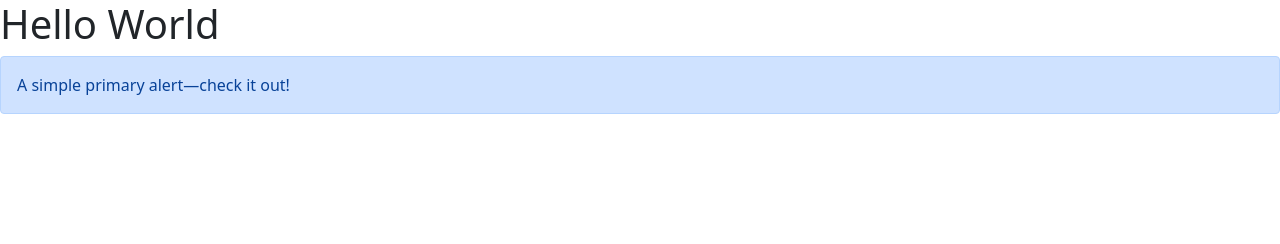
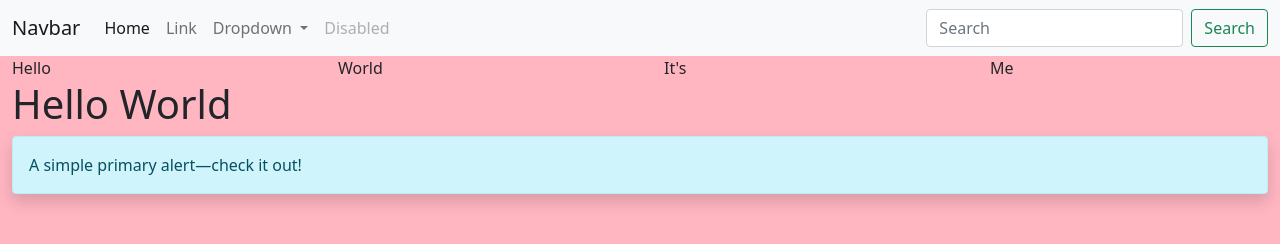
Before and after one commit to danielwrosenbaum/portfolio-website, a plain HTML site: page index.html in a window 1280 px wide. Drawn offline with nearby package versions, Linux system fonts and the light colour scheme.

Commit message:
added styles.css

```diff
--- a/index.html
+++ b/index.html
@@ -6,14 +6,64 @@
   <meta http-equiv="X-UA-Compatible" content="IE=edge">
   <meta name="viewport" content="width=device-width, initial-scale=1.0">
   <link rel="stylesheet" href="css/bootstrap.css" />
+  <link rel="stylesheet" href="styles.css" />
   <title>Document</title>
 </head>
 
 <body>
+  <nav class="navbar navbar-expand-lg navbar-light bg-light">
+    <div class="container-fluid">
+      <a class="navbar-brand" href="#">Navbar</a>
+      <button class="navbar-toggler" type="button" data-bs-toggle="collapse" data-bs-target="#navbarSupportedContent"
+        aria-controls="navbarSupportedContent" aria-expanded="false" aria-label="Toggle navigation">
+        <span class="navbar-toggler-icon"></span>
+      </button>
+      <div class="collapse navbar-collapse" id="navbarSupportedContent">
+        <ul class="navbar-nav me-auto mb-2 mb-lg-0">
+          <li class="nav-item">
+            <a class="nav-link active" aria-current="page" href="#">Home</a>
+          </li>
+          <li class="nav-item">
+            <a class="nav-link" href="#">Link</a>
+          </li>
+          <li class="nav-item dropdown">
+            <a class="nav-link dropdown-toggle" href="#" id="navbarDropdown" role="button" data-bs-toggle="dropdown"
+              aria-expanded="false">
+              Dropdown
+            </a>
+            <ul class="dropdown-menu" aria-labelledby="navbarDropdown">
+              <li><a class="dropdown-item" href="#">Action</a></li>
+              <li><a class="dropdown-item" href="#">Another action</a></li>
+              <li>
+                <hr class="dropdown-divider">
+              </li>
+              <li><a class="dropdown-item" href="#">Something else here</a></li>
+            </ul>
+          </li>
+          <li class="nav-item">
+            <a class="nav-link disabled" href="#" tabindex="-1" aria-disabled="true">Disabled</a>
+          </li>
+        </ul>
+        <form class="d-flex">
+          <input class="form-control me-2" type="search" placeholder="Search" aria-label="Search">
+          <button class="btn btn-outline-success" type="submit">Search</button>
+        </form>
+      </div>
+    </div>
+  </nav>
+  <div class="container-fluid">
+    <div class="row g-5">
+      <div class="col">Hello</div>
+      <div class="col">World</div>
+      <div class="col">It's</div>
+      <div class="col">Me</div>
+    </div>
   <h1>Hello World</h1>
-  <div class="alert alert-primary" role="alert">
+  <div class="alert alert-info shadow" role="alert">
     A simple primary alert—check it out!
   </div>
+  </div>
+
   <script src="https://cdn.jsdelivr.net/npm/@popperjs/core@2.9.2/dist/umd/popper.min.js"
     integrity="sha384-IQsoLXl5PILFhosVNubq5LC7Qb9DXgDA9i+tQ8Zj3iwWAwPtgFTxbJ8NT4GN1R8p"
     crossorigin="anonymous"></script>
--- /dev/null
+++ b/styles.css
@@ -0,0 +1,3 @@
+body {
+  background-color: lightpink;
+}
```
